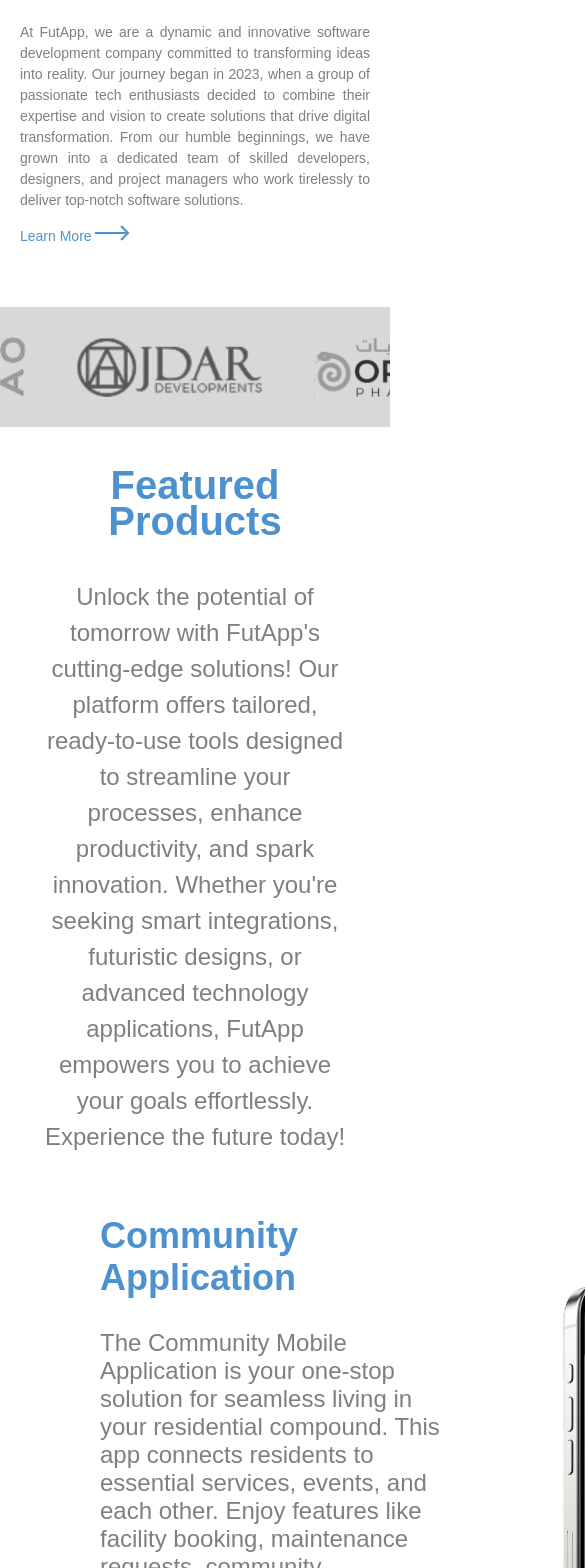
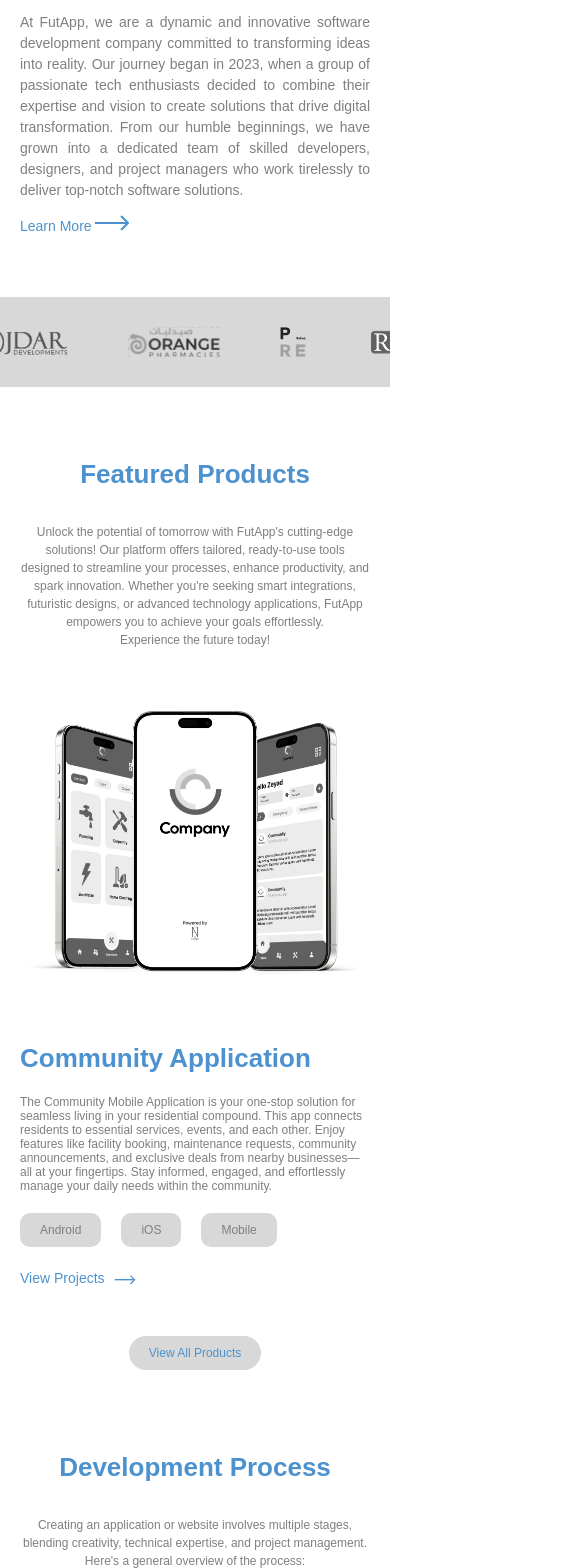
Before and after one commit to itsHadyy/fut-app, a React (Create React App) app: page / in a window 390 px wide. Shown: the part 432-2000 px from the top of the page, 585 px wide, since content can reach past the window. Built offline with nearby package versions, Linux system fonts and the light colour scheme; a web font is replaced by a local one.

Commit message:
Refactor CSS styles in Style.css for improved layout and responsiveness. Update Clients.js to remove duplicate images for seamless scrolling, enhancing performance and visual clarity. Adjust padding and font sizes for better mobile usability.

```diff
--- a/src/Style.css
+++ b/src/Style.css
@@ -183,14 +183,30 @@
     display: flex;
     justify-content: space-between;
     align-items: center;
+    padding: 30px 100px;
+    margin: 40px 0;
+}
+
+.clients-scroll-container {
+    display: flex;
+    justify-content: space-between;
+    align-items: center;
+    width: 100%;
+}
+
+.clients-scroll-container img {
+    height: auto;
+    width: auto;
+}
+
+@media (max-width: 992px) {
+    .clients {
         padding: 30px 0px;
-    margin: 40px 0;
         overflow: hidden;
     }
 
     .clients-scroll-container {
-    display: flex;
-    gap: 50px;
+        gap: 60px;
         white-space: nowrap;
         overflow-x: hidden;
         -ms-overflow-style: none;
@@ -203,14 +219,20 @@
 
     .clients-scroll-container img {
         flex-shrink: 0;
-    height: 60px;
+        height: 30px;
         width: auto;
         display: inline-block;
     }
 
     @keyframes scroll {
-    from { transform: translateX(0); }
-    to { transform: translateX(-100%); }
+        from {
+            transform: translateX(0);
+        }
+
+        to {
+            transform: translateX(-100%);
+        }
+    }
 }
 
 h1,
@@ -1882,14 +1904,14 @@
         padding: 20px 20px;
     }
 
-    .home01{
+    .home01 {
         display: flex;
         flex-direction: column-reverse;
         padding: 20px;
         font-size: 14px;
     }
 
-    .home-banner{
+    .home-banner {
         min-height: 100%;
         padding: 40px 20px;
         font-size: 12px;
@@ -1897,12 +1919,53 @@
         line-height: 1.5em;
     }
 
-    .home-banner h1{
+    .home-banner h1 {
         font-size: 30px;
         margin: 0;
     }
 
-    .home-banner .btn{
+    .btn {
         font-size: 12px;
     }
-}
+
+    .home02 {
+        width: 100%;
+        padding: 20px;
+        font-size: 12px;
+    }
+
+    .flex {
+        flex-direction: column-reverse;
+        font-size: 12px;
+        margin: 20px;
+    }
+
+    .flex-img img {
+        width: 100%;
+    }
+
+    .btn-container .btn{
+        font-size: 12px;
+    }
+
+    .flex a{
+        font-size: 14px;
+    }
+
+    .flex a img {
+        scale: 0.6;
+        transform: translateY(8px);
+    }
+
+    h1,
+    h2 {
+        font-size: 26px !important;
+    }
+
+    .row .card {
+        min-width: 80px;
+        border-radius: 20px;
+        padding: 20px;
+    }
+
+}
--- a/src/components/Clients.js
+++ b/src/components/Clients.js
@@ -38,14 +38,6 @@
                 <img src="media/clients/logo05.svg" alt="Client Logo 5" />
                 <img src="media/clients/logo06.png" alt="Client Logo 6" />
                 <img src="media/clients/logo07.png" alt="Client Logo 7" />
-                {/* Duplicate images for seamless looping */}
-                <img src="media/clients/logo01.png" alt="Client Logo 1" />
-                <img src="media/clients/logo02.png" alt="Client Logo 2" />
-                <img src="media/clients/logo03.png" alt="Client Logo 3" />
-                <img src="media/clients/logo04.png" alt="Client Logo 4" />
-                <img src="media/clients/logo05.svg" alt="Client Logo 5" />
-                <img src="media/clients/logo06.png" alt="Client Logo 6" />
-                <img src="media/clients/logo07.png" alt="Client Logo 7" />
             </div>
         </div>
     );
```
Lines whose indentation alone changed are shown as unchanged.
